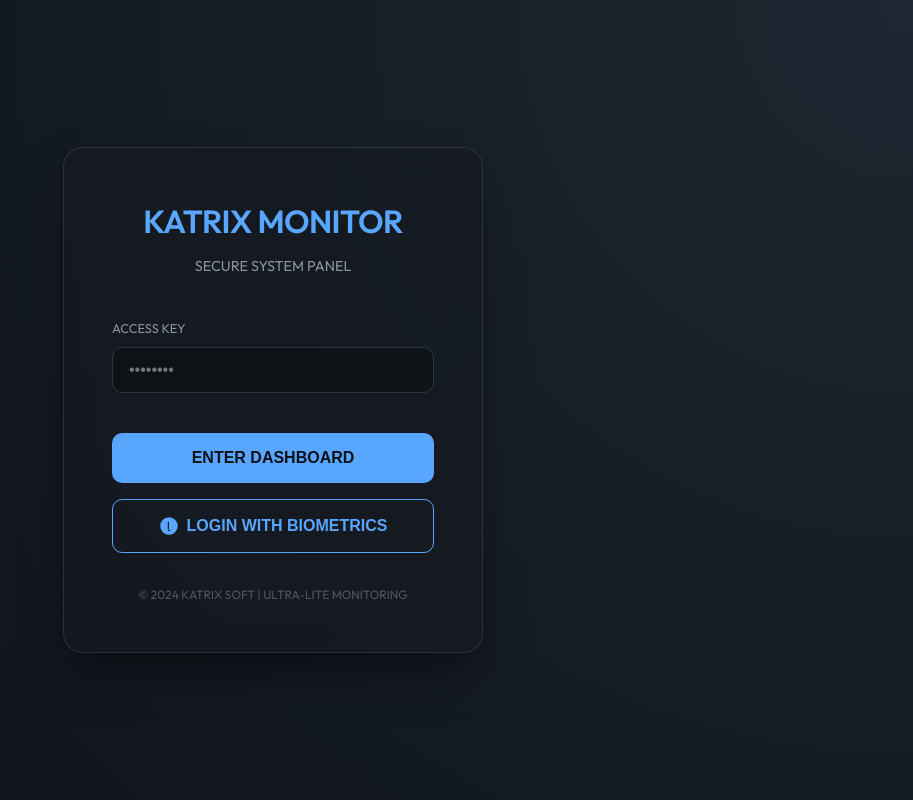
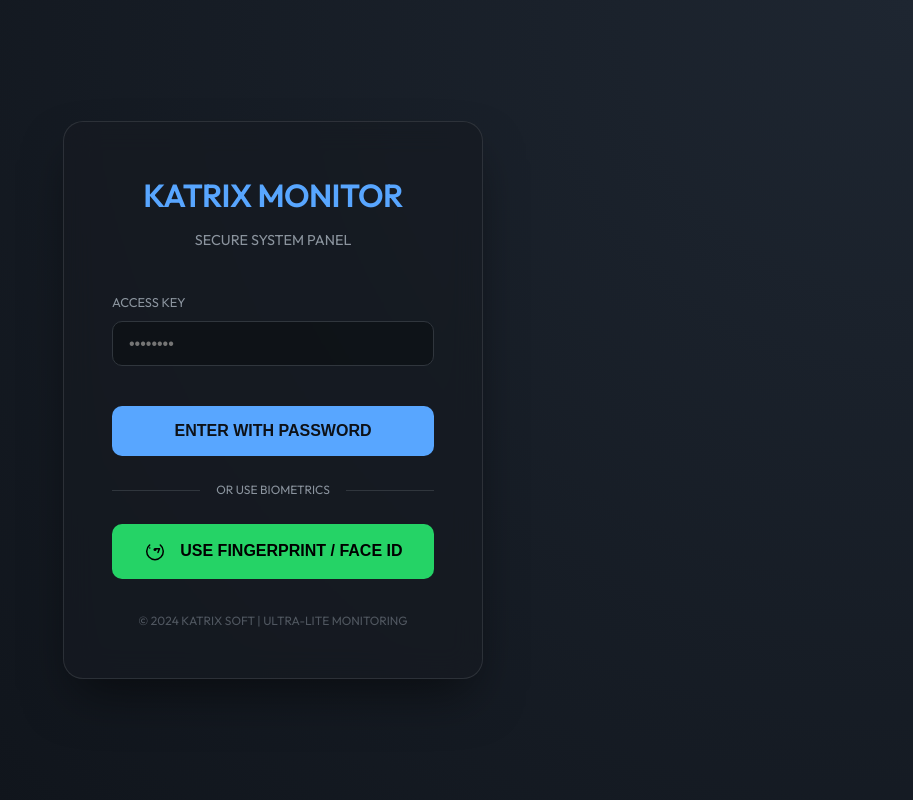
Before and after one commit to Katrix-soft/metrics-docker, an Angular app in the folder frontend/: page / in a window 1280 px wide. Shown: the whole page, without its empty margins (367-1280 px from the left). Built offline with nearby package versions, Linux system fonts and the light colour scheme.

Commit message:
fix: restore login front, improve biometrics UI, and add logout

```diff
--- a/frontend/src/app/app.component.html
+++ b/frontend/src/app/app.component.html
@@ -11,16 +11,25 @@
             </div>
 
             <button type="submit" class="login-btn">
-                ENTER DASHBOARD
+                ENTER WITH PASSWORD
             </button>
 
+            <div style="margin: 1.5rem 0; display: flex; align-items: center; gap: 1rem;">
+                <div style="flex: 1; height: 1px; background: var(--border-color);"></div>
+                <span style="font-size: 0.75rem; color: var(--secondary-text);">OR USE BIOMETRICS</span>
+                <div style="flex: 1; height: 1px; background: var(--border-color);"></div>
+            </div>
+
             <button type="button" (click)="loginWithBiometrics()" class="login-btn"
-                style="background: transparent; color: var(--accent-color); border: 1px solid var(--accent-color); margin-top: 1rem; display: flex; align-items: center; justify-content: center; gap: 0.5rem;">
-                <svg width="20" height="20" fill="currentColor" viewBox="0 0 16 16">
+                style="background: #25d366; color: black; border: none; display: flex; align-items: center; justify-content: center; gap: 0.8rem; height: 55px;">
+                <svg width="24" height="24" fill="currentColor" viewBox="0 0 16 16">
                     <path
-                        d="M8 1a7 7 0 1 0 0 14A7 7 0 0 0 8 1zM7 11.5a.5.5 0 0 1 .5-.5h1a.5.5 0 0 1 0 1h-1a.5.5 0 0 1-.5-.5zm.5-7a.5.5 0 0 1 .5.5v5a.5.5 0 0 1-1 0v-5a.5.5 0 0 1 .5-.5z" />
+                        d="M4.828 4.41a.5.5 0 0 0-.723-.689 6 6 0 1 0 7.79 0 .5.5 0 1 0-.723.689 5 5 0 1 1-6.344 0z" />
+                    <path
+                        d="M11 6a.5.5 0 0 1 .458.691l-1 2.5a.5.5 0 1 1-.928-.382L10.231 7H8.5a.5.5 0 0 1 0-1h2.5zM5 6a.5.5 0 1 1-1 0 .5.5 0 0 1 1 0z" />
+                    <path d="M8 8a1 1 0 1 1 0-2 1 1 0 0 1 0 2z" />
                 </svg>
-                LOGIN WITH BIOMETRICS
+                <span style="font-weight: 800;">USE FINGERPRINT / FACE ID</span>
             </button>
 
             <div class="login-error" *ngIf="loginError">
@@ -77,6 +86,10 @@
             </button>
             <button class="pause-btn" (click)="showSettings = true" style="margin-left: 0.5rem; background: #24292f;">
                 ALERT SETTINGS
+            </button>
+            <button class="pause-btn" (click)="logout()"
+                style="margin-left: 0.5rem; background: #da3633; color: white;">
+                LOGOUT
             </button>
         </div>
     </header>
--- a/frontend/src/app/app.component.ts
+++ b/frontend/src/app/app.component.ts
@@ -59,7 +59,32 @@ export class AppComponent implements OnInit, OnDestroy, AfterViewInit {
         if (token === 'katrix-secret-token') {
             this.isLoggedIn = true;
             this.startApp();
+        } else {
+            // Auto-trigger biometrics after 1 second if available
+            setTimeout(() => {
+                this.checkBiometricsAvailability();
+            }, 1000);
         }
+    }
+
+    async checkBiometricsAvailability() {
+        if (window.PublicKeyCredential) {
+            const available = await window.PublicKeyCredential.isUserVerifyingPlatformAuthenticatorAvailable();
+            if (available) {
+                // We don't auto-trigger create() because it needs user gesture usually,
+                // but we can at least show a message or prompt.
+                console.log('Biometría disponible');
+            }
+        }
+    }
+
+    logout() {
+        localStorage.removeItem('katrix_token');
+        this.isLoggedIn = false;
+        if (this.interval) clearInterval(this.interval);
+        // Reset state
+        this.system = null;
+        this.docker = [];
     }
 
     login() {
@@ -125,7 +150,9 @@ export class AppComponent implements OnInit, OnDestroy, AfterViewInit {
         } catch (e: any) {
             console.error('Biometric error:', e);
             if (e.name === 'NotAllowedError') {
-                this.loginError = 'Acceso cancelado por el usuario.';
+                this.loginError = 'Acceso cancelado o tiempo agotado.';
+            } else if (e.name === 'SecurityError') {
+                this.loginError = 'Error de seguridad: La biometría requiere HTTPS o Localhost.';
             } else {
                 this.loginError = 'Error al verificar identidad (WebAuthn).';
             }
```
